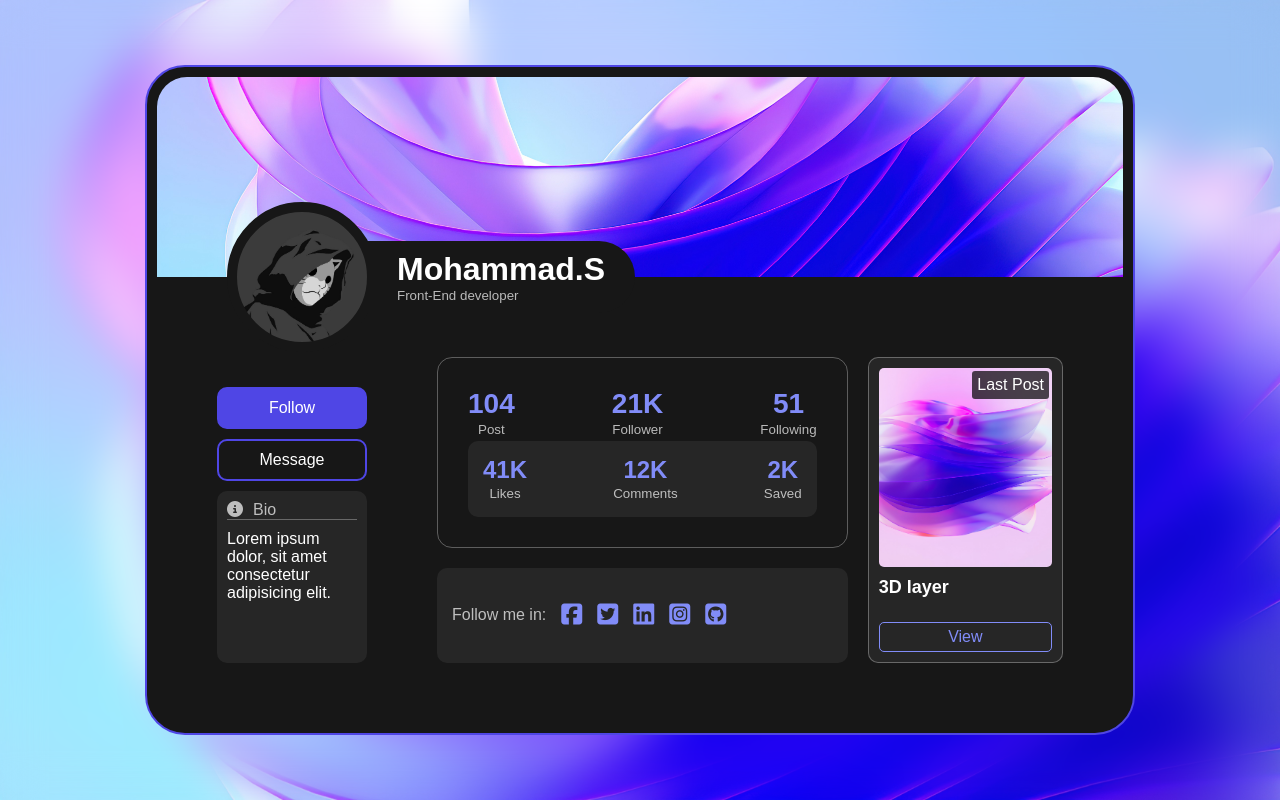
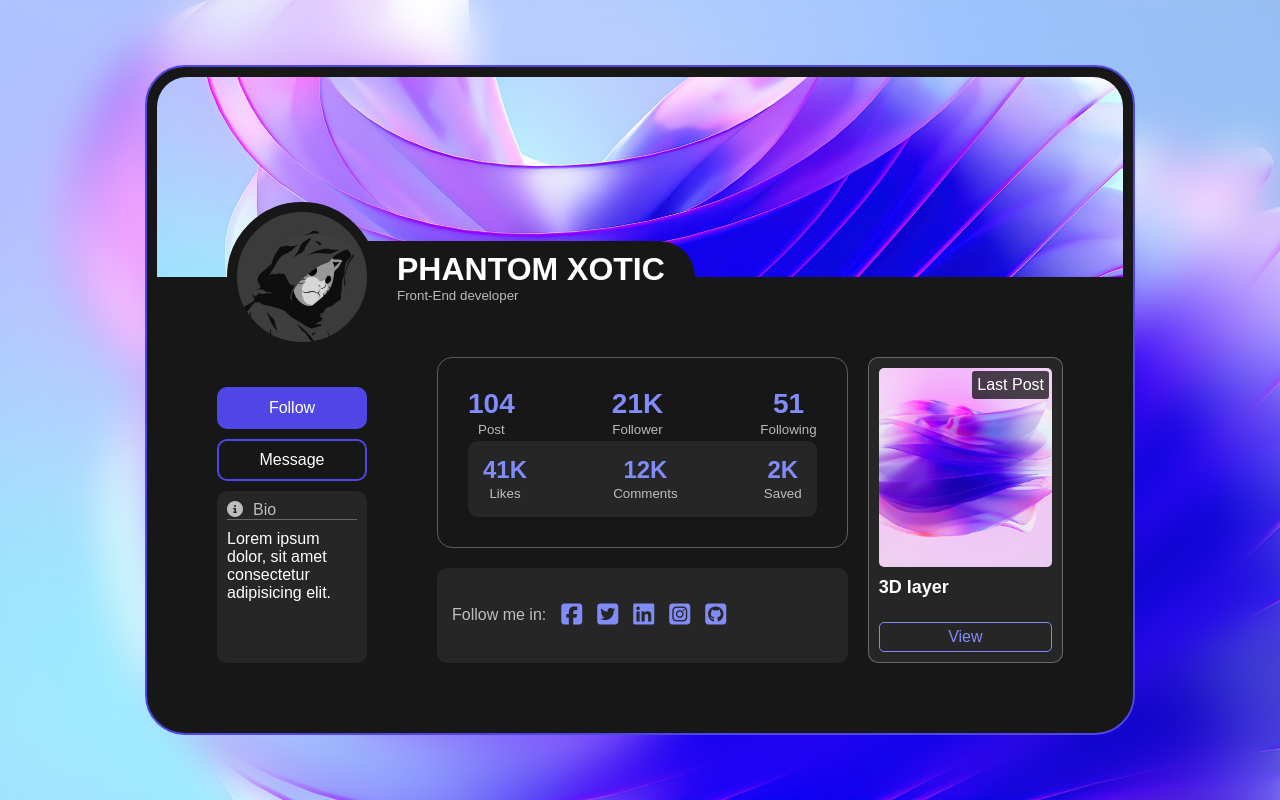
Before and after one commit to PHANTOMLOCAL/AliReza-bashirzorrati, a plain HTML site: page index.html in a window 1280 px wide. Drawn offline with Linux system fonts and the light colour scheme.

Commit message:
Update index.html

```diff
--- a/index.html
+++ b/index.html
@@ -19,7 +19,7 @@
                 <div class="main-profile">
                     <div class="profile-image"></div>
                     <div class="profile-names">
-                        <h1 class="username">Mohammad.S</h1>
+                        <h1 class="username">PHANTOM XOTIC</h1>
                         <small class="page-title">Front-End developer</small>
                     </div>
                 </div>
```
